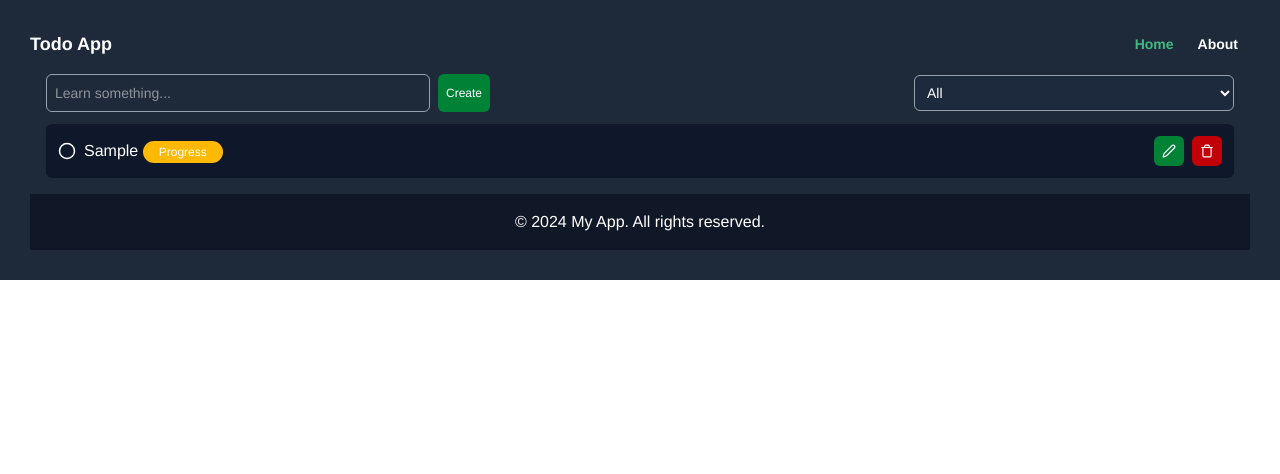
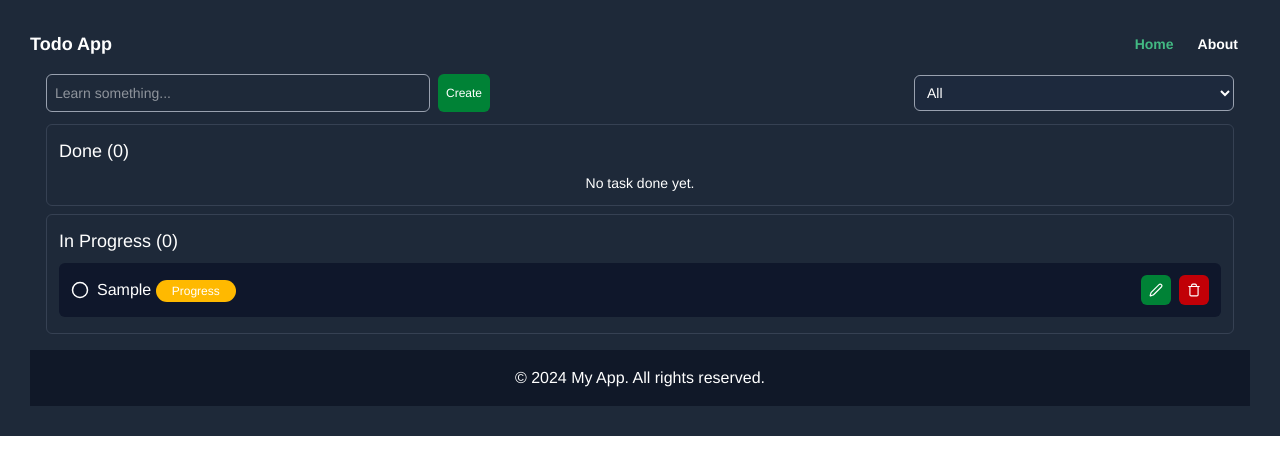
Before and after one commit to Isaia-mhd/todo-app-vuejs, a Vue app: page / in a window 1280 px wide. Both pictures are taken after typing "Sample" into the empty fields and a click on the button "Create". Shown: the top 474 px of the page. Built offline with nearby package versions, Linux system fonts and the light colour scheme.

Commit message:
fix: make more better design

```diff
--- a/src/components/task/TaskList.vue
+++ b/src/components/task/TaskList.vue
@@ -1,6 +1,31 @@
 <template>
   <ul class="flex flex-col gap-2" v-if="tasks.length">
-    <li v-for="task in tasks" :key="task.id" class="w-full flex justify-between py-3 px-3 bg-slate-900 text-white rounded-md">
+    <!-- Taskdone -->
+    <div class="p-3 border border-gray-700 rounded-md">
+        <h2 class="text-lg text-white mb-2">Done ({{ done }})</h2>
+        <div class="" v-if="done">
+        <li v-for="task in tasks" :key="task.id">
+            <div class="w-full flex justify-between py-3 px-3 bg-slate-900 text-white rounded-md mb-1">
+              <div class="cursor-pointer flex gap-2 items-center">
+                <CircleCheck :size="18"/>
+                <p>{{ task.title }} <span class="text-xs px-4 py-1 rounded-full text-white" :class="task.completed ? 'bg-green-700' : 'bg-amber-400'">{{ task.completed ? "Done" : "Progress" }}</span> </p>
+              </div>
+              <div class="flex gap-2">
+                <button class="text-xs bg-green-700 hover:bg-green-500 text-white rounded-md p-2 cursor-pointer"> <Pen :size="14"/> </button>
+                <button @click="remove(task.id)" class="text-xs bg-red-700 hover:bg-red-500 text-white rounded-md p-2 cursor-pointer"><Trash :size="14"/></button>
+              </div>
+            </div>
+        </li>
+      </div>
+      <p class="text-white text-center text-sm" v-else>No task done yet.</p>
+    </div>
+
+
+    <!-- Task in progress -->
+    <div class="p-3 border border-gray-700 rounded-md">
+        <h2 class="text-lg text-white mb-2">In Progress ({{ inprogress }})</h2>
+        <li v-for="task in tasks" :key="task.id" class="">
+            <div class="w-full flex justify-between py-3 px-3 bg-slate-900 text-white rounded-md mb-1" v-if="!task.completed">
                 <div class="cursor-pointer flex gap-2 items-center">
                 <Circle :size="18"/>
                 <p>{{ task.title }} <span class="text-xs px-4 py-1 rounded-full text-white" :class="task.completed ? 'bg-green-700' : 'bg-amber-400'">{{ task.completed ? "Done" : "Progress" }}</span> </p>
@@ -9,7 +34,10 @@
                 <button class="text-xs bg-green-700 hover:bg-green-500 text-white rounded-md p-2 cursor-pointer"> <Pen :size="14"/> </button>
                 <button @click="remove(task.id)" class="text-xs bg-red-700 hover:bg-red-500 text-white rounded-md p-2 cursor-pointer"><Trash :size="14"/></button>
                 </div>
+            </div>
+            <p class="text-white text-center" v-else>No task in progress yet.</p>
         </li>
+    </div>
   </ul>
   <p class="text-center text-white" v-else>No task found.</p>
 </template>
@@ -24,7 +52,16 @@ export default {
       {
         this.$emit('deletetask', id)
       }
+    },
+    data()
+    {
+      return {
+        done: this.tasks.filter((task) => task.completed).length,
+        inprogress: this.tasks.filter((task) => !task.completed).length,
       }
+    }
+
+
 }
 </script>
 
```
Lines whose indentation alone changed are shown as unchanged.
